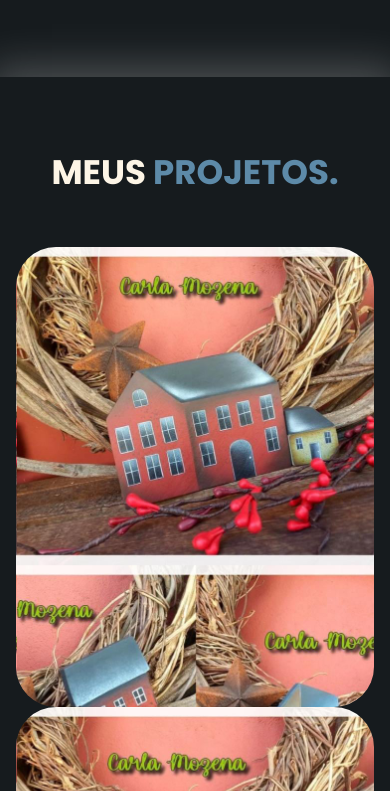
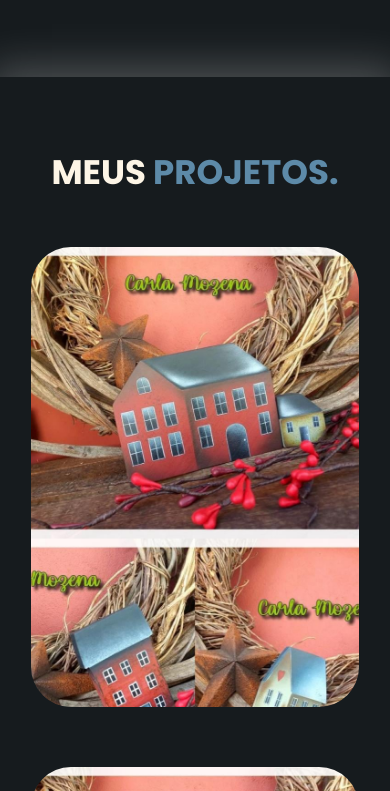
Before and after one commit to Carla-coder/Carla-coder.github.io, a plain HTML site: page index.html in a window 390 px wide. Shown: the part 5296-6087 px from the top of the page. Drawn offline with nearby package versions, Linux system fonts and the light colour scheme.

Commit message:
Add files via upload
Atualizando

```diff
--- a/style.css
+++ b/style.css
@@ -296,7 +296,7 @@ section.projetos .flex {
     /* background-color: #00ff08; */
     background-size: cover;
     background-position: 100% 0%;
-    transition: 6s;
+    transition: 2s;
     cursor: pointer;
     border-radius: 40px;
     position: relative;
@@ -513,8 +513,8 @@ footer .line-footer p a {
         width: 100%;
     }
 
-    /* PORTIFÓLIO */
-    section.portifólio {
+    /* PROJETOS */
+    section.projetos {
         padding: 80px 8%;
         /* box-shadow: 0 0 40px 10px #ffffff3d; */
     }
@@ -533,7 +533,7 @@ footer .line-footer p a {
         position: relative; */
     }
 
-    section.portifólio .flex {
+    section.projetos .flex {
         /* gap: 80px; */
         /* justify-content: space-around;
         margin-top: 60px; */
```
